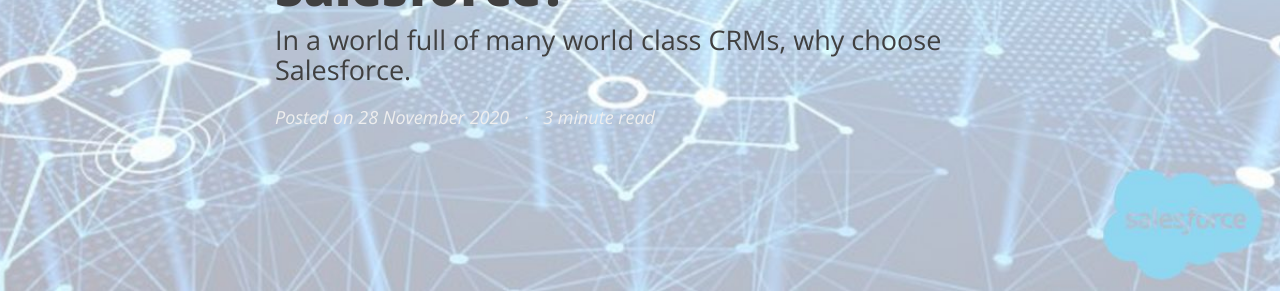
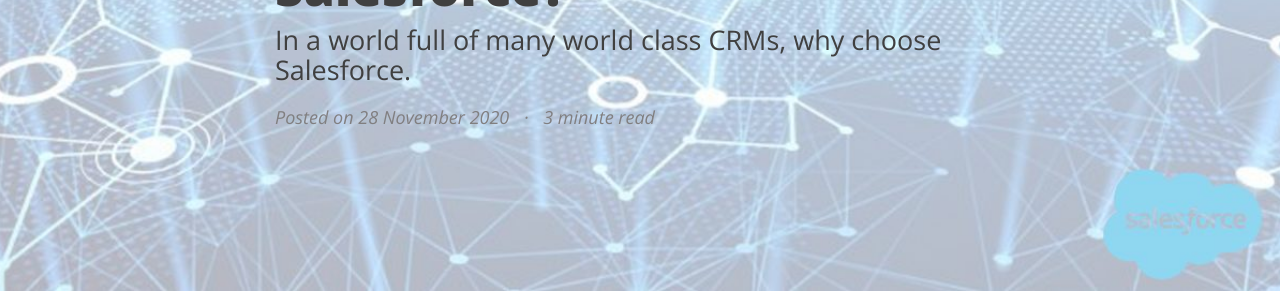
Before and after one commit to Ao-Collaboration/Ao-Collaboration.github.io, a Jekyll site: the page built from _posts/2020-11-28-what-is-crm-why-salesforce.md, in a window 1280 px wide. Shown: the part 336-636 px from the top of the page. Built offline with Jekyll 4.4.1, drawn with Linux system fonts in a browser that asks for light colours; nearby versions of some CDN libraries.

Commit message:
Update main.css

```diff
--- a/assets/css/main.css
+++ b/assets/css/main.css
@@ -632,7 +632,7 @@
   font-weight: 400;
 }
 .intro-header.big-img .post-heading .post-meta {
-  color: #EEE;
+  color: #817F80;
 }
 .intro-header.big-img .img-desc {
   background: rgba(30, 30, 30, 0.6);
```
